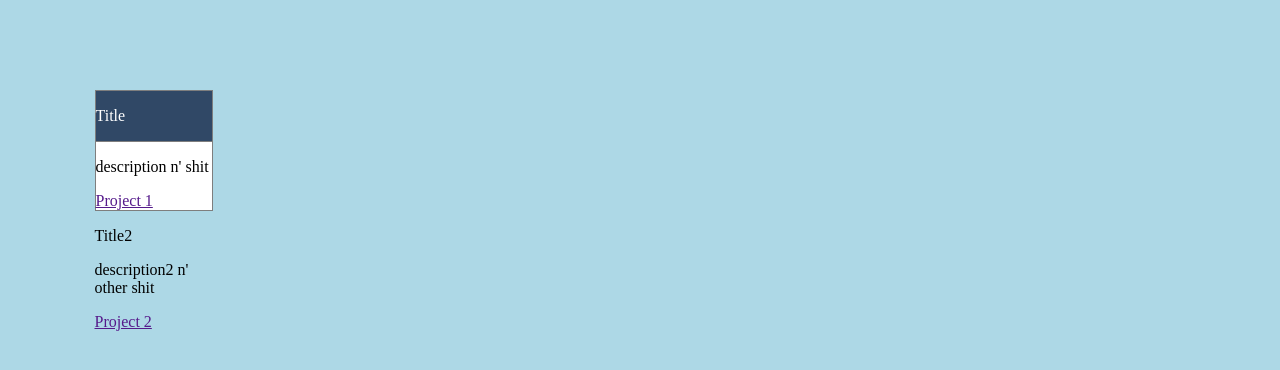
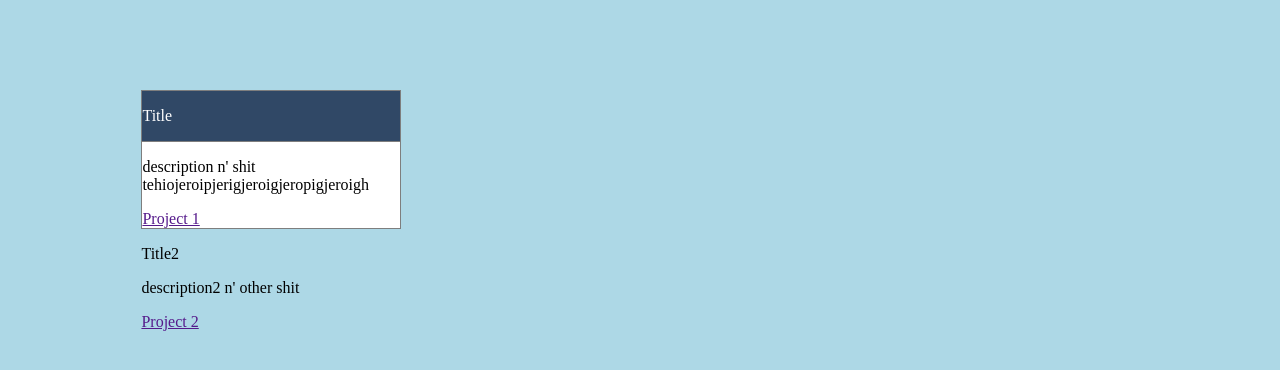
Before and after one commit to garrettmemmer/garrettmemmer.github.io, a plain HTML site: page index.html in a window 1280 px wide. Shown: the part 310-680 px from the top of the page. Drawn offline with Linux system fonts and the light colour scheme.

Commit message:
Update index.html

```diff
--- a/index.html
+++ b/index.html
@@ -27,7 +27,7 @@
 							<div class="titleHeader">
 								<p id= "lifestyle">Title</p>
 							</div>
-							<p class="transform">description n' shit</p>
+							<p class="transform">description n' shit tehiojeroipjerigjeroigjeropigjeroigh</p>
 							<a href="">Project 1</a>
 						</div>
 
```
